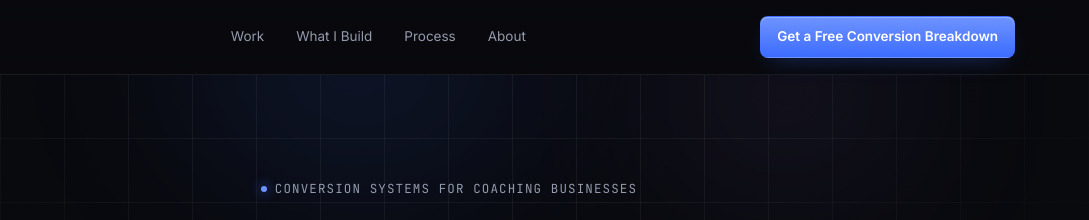
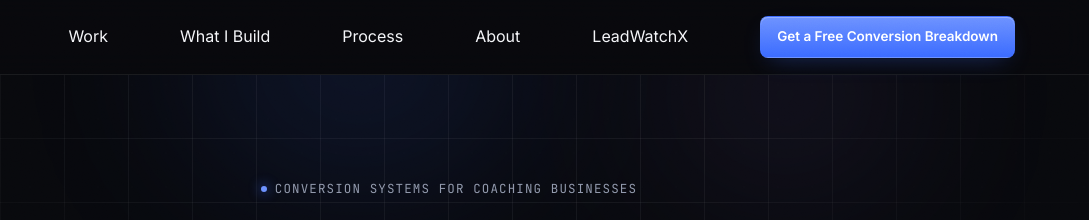
Before and after one commit to willhughesx/Willhughesx, a plain HTML site: page WillHughesxLandingPage/index.html in a window 1280 px wide. Shown: the top 220 px of the page, 191-1280 px from the left. Drawn offline with Linux system fonts and the light colour scheme.

Commit message:
LeadWatchX added to Nav

```diff
--- a/WillHughesxLandingPage/index.html
+++ b/WillHughesxLandingPage/index.html
@@ -49,12 +49,12 @@
   <div class="nav__inner">
     <a href="#top" class="nav__logo">WILLHUGHES<span class="nav__logo-accent">X</span></a>
 
-    <nav class="nav__links" id="nav-links">
-      <a href="#work">Work</a>
-      <a href="#build">What I Build</a>
-      <a href="#process">Process</a>
-      <a href="#about">About</a>
-    </nav>
+<a href="#work">Work</a>
+<a href="#build">What I Build</a>
+<a href="#process">Process</a>
+<a href="#about">About</a>
+<a href="/leadwatchx/">LeadWatchX</a>
+</nav>
 
     <div class="nav__actions">
       <a href="#contact" class="btn btn--primary btn--small"><span>Get a Free Conversion Breakdown</span></a>
```
